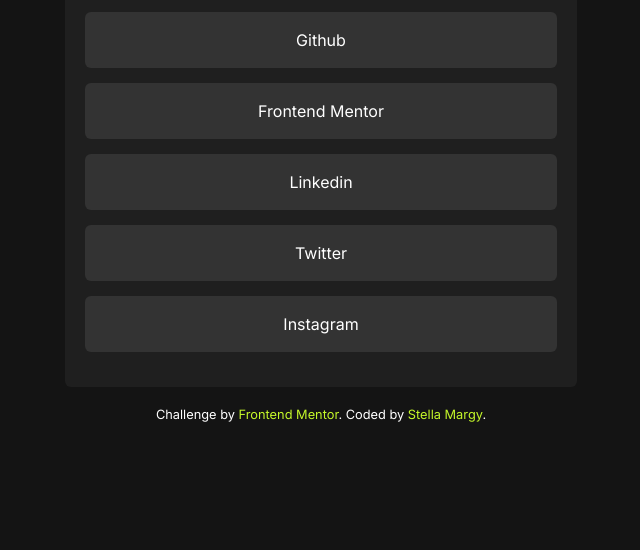
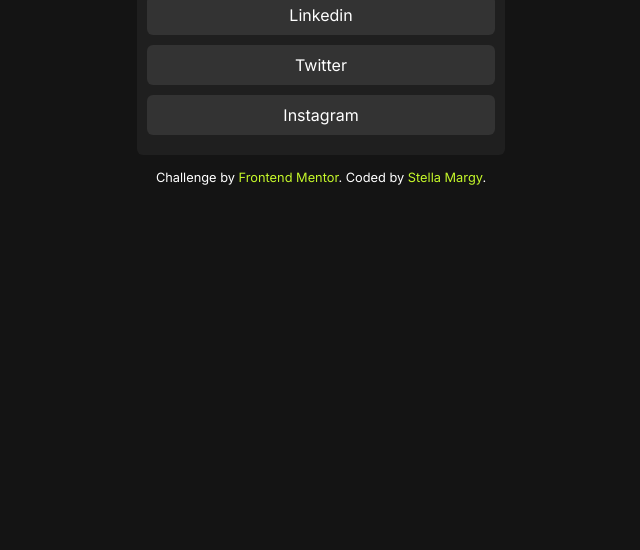
Before and after one commit to Stellamargy/social-media-links, a plain HTML site: page index.html in a window 1280 px wide. Shown: the part 464-1014 px from the top of the page, without its empty margins (319-959 px from the left). After the commit the page ends 800 px from the top, so only its background shows below. Drawn offline with Linux system fonts and the light colour scheme.

Commit message:
adjusts spacing for larger screen size(from laptops)

```diff
--- a/styles/social-info.css
+++ b/styles/social-info.css
@@ -70,11 +70,23 @@
 }
 @media screen and (min-width:768px){
     .container{
-        width:50%;
-        max-height: 50%;
+        width:30%;
+        height:20%;
+        padding: 10px;
     }
     body{
-        padding:10% ;
+        padding:2% ;
 
     }
+    li {
+        background-color: hsl(0, 0%, 20%);
+        padding:10px;
+        margin:10px 0;
+        border-radius: 6px;
+      }
+      footer  {
+
+
+        margin-top:15px;
+     }
 }
```
